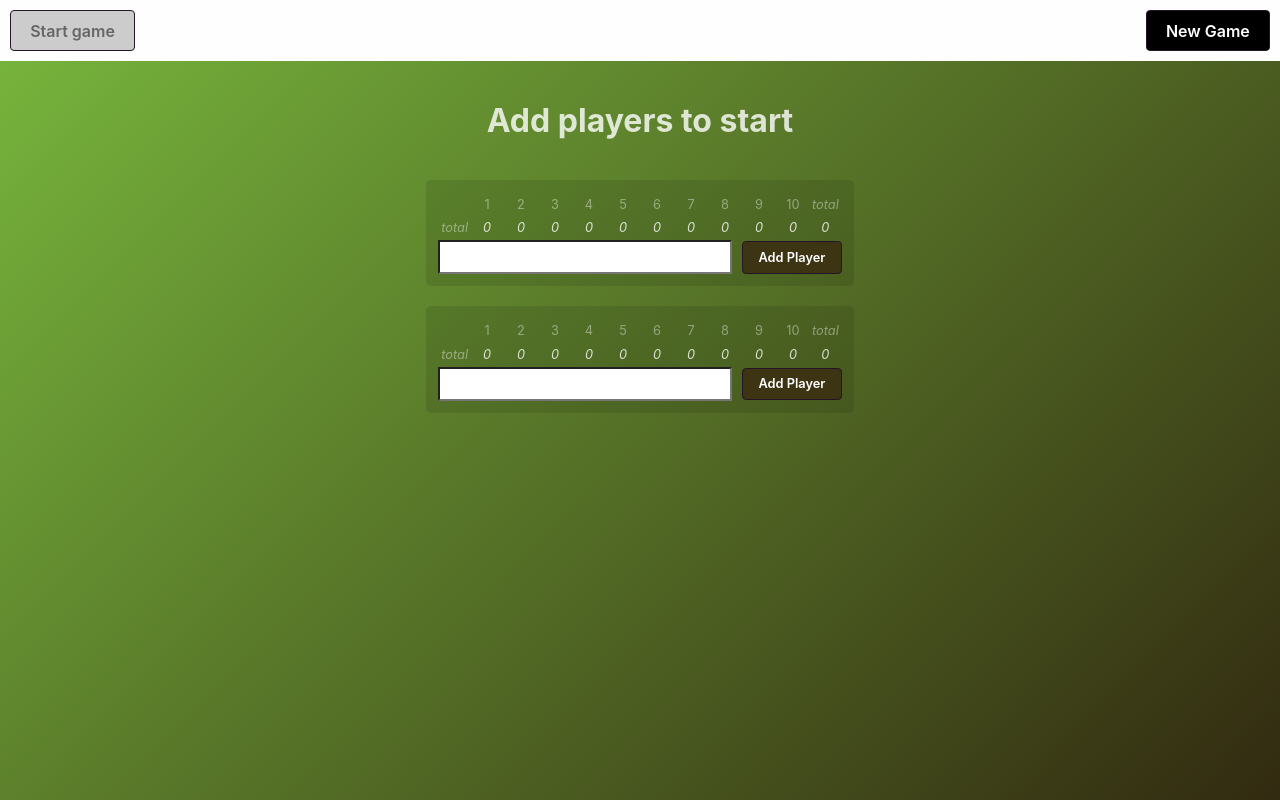
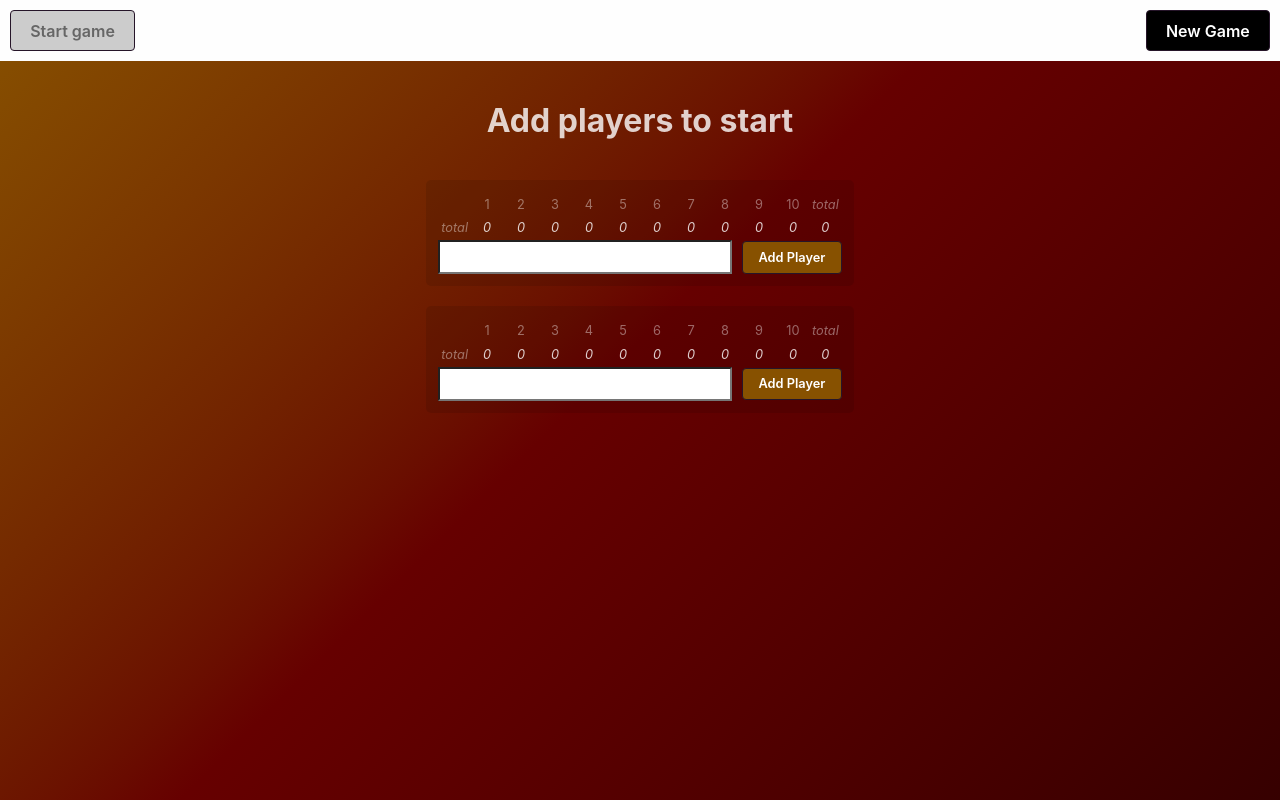
Before and after one commit to kmooney/skeescore, a Vue app: page / in a window 1280 px wide. Built offline with nearby package versions, Linux system fonts and the light colour scheme.

Commit message:
experimental: use oklch colors instead of hsv to keep perceptual contrast consistent during palette rotation

```diff
--- a/src/style.css
+++ b/src/style.css
@@ -45,7 +45,7 @@ button {
   font-family: inherit;
   background-color: #1a1a1a;
   cursor: pointer;
-  background-color:hsl(var(--color-family), 50%, 16%);
+  background-color: oklch(0.48 0.2 calc(var(--color-family) + 45));
   color: rgb(255, 255, 255);
   margin:0;
   border-radius: 4px;
@@ -85,6 +85,6 @@ input {
 
 :root {
   background-color: #2c3359;
-
-  background-image: linear-gradient(135deg, hsl(calc(var(--color-family) + 45), 50%, 48%) 0%, hsl(var(--color-family), 50%, 13%) 100%);
+  background-image: linear-gradient(135deg, oklch(0.48 0.2 calc(var(--color-family) + 45)) 0%, oklch(0.13 0.2 var(--color-family)) 100%);
+  /*background-image: linear-gradient(135deg, hsl(calc(var(--color-family) + 45), 50%, 48%) 0%, hsl(var(--color-family), 50%, 13%) 100%);*/
 }
```
Also changed, not shown: src/main.js (line endings or trailing spaces).
